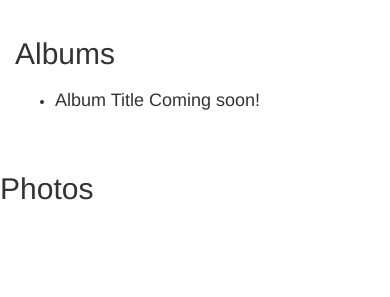
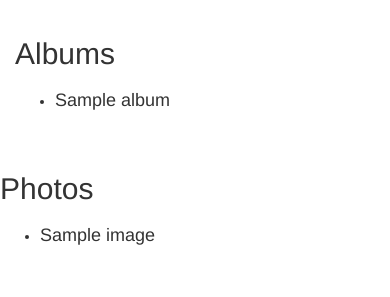
Before and after one commit to wohlfea/django_imager, a Django app: page /images/library in a window 390 px wide; the page is wider, and only the part inside the window is pictured. Shown: the part 55-352 px from the top of that part. Run offline with Django 3.2, Linux system fonts and the light colour scheme; a user stored in the database is signed in; tables that the repository leaves empty hold one stand-in row (values such as "Sample post"); some libraries are stand-ins or nearby versions.

```diff
--- a/imagersite/imager_images/models.py
+++ b/imagersite/imager_images/models.py
@@ -25,9 +25,6 @@ class Album(models.Model):
     date_published = models.DateTimeField(auto_now_add=True)
     published = models.CharField(max_length=7, choices=VISIBILITY_CHOICES,
                                  default='Private')
-    cover = ImageField(default='/photo_files/default_cat.jpg')
-
-
     def __str__(self):
         return self.title
 
@@ -51,3 +48,5 @@ class Image(models.Model):
 
     def __str__(self):
         return self.title
+
+Album.cover = models.ForeignKey(Image, null=True, on_delete=models.CASCADE)
--- a/imagersite/imagersite/settings.py
+++ b/imagersite/imagersite/settings.py
@@ -81,7 +81,7 @@ WSGI_APPLICATION = 'imagersite.wsgi.application'
 
 MEDIA_ROOT = os.path.join(BASE_DIR, 'media')
 
-MEDIA_URL = '/'
+MEDIA_URL = '/media/'
 
 # Database
 # https://docs.djangoproject.com/en/1.9/ref/settings/#databases
--- a/imagersite/imagersite/templates/images/library.html
+++ b/imagersite/imagersite/templates/images/library.html
@@ -11,7 +11,7 @@
                 {% load thumbnail %}
                 {% for album in albums %}
                 <li>
-                    <h4> Album Title Coming soon!</h4>
+                    <h4> {{ album }}</h4>
                     {% thumbnail album "200x100" as cov %}
                     <img src="{{ cov.url }}"/>
                     {% endthumbnail %}
@@ -23,5 +23,22 @@
         </div>
     </div>
     <h2>Photos</h2>
+    <div class="row">
+        <div class="col-md-3"></div>
+        <div class="col-md-6">
+            <ul>
+                {% for image in images %}
+                <li>
+                    <h4> {{ image }}</h4>
+                    {% thumbnail image "200x100" as img %}
+                    <img src="{{ img.url }}"/>
+                    {% endthumbnail %}
+                </li>
+                {% endfor %}
+            </ul>
+        </div>
+        <div class="col-md-3"></div>
+        </div>
+    </div>
     </div>
 {% endblock %}
--- a/imagersite/imagersite/views.py
+++ b/imagersite/imagersite/views.py
@@ -34,10 +34,9 @@ from imager_images.models import Image
 #         foo = 'garbonzo beans'
 #         return {'foo': foo}
 def library(request):
-    albums = []
-    for album in request.user.albums.all():
-        albums.append(album.cover.url[1:])
-    return render(request, 'images/library.html', context={'albums': albums})
+    return render(request, 'images/library.html',
+                  context={'albums': request.user.albums.all(),
+                           'images': request.user.images.all()})
 
 def profile_view(request):
     if request.user.is_authenticated():
```
Also changed, not shown: imagersite/imager_images/migrations/0010_remove_album_cover.py (added), 2 other files.
